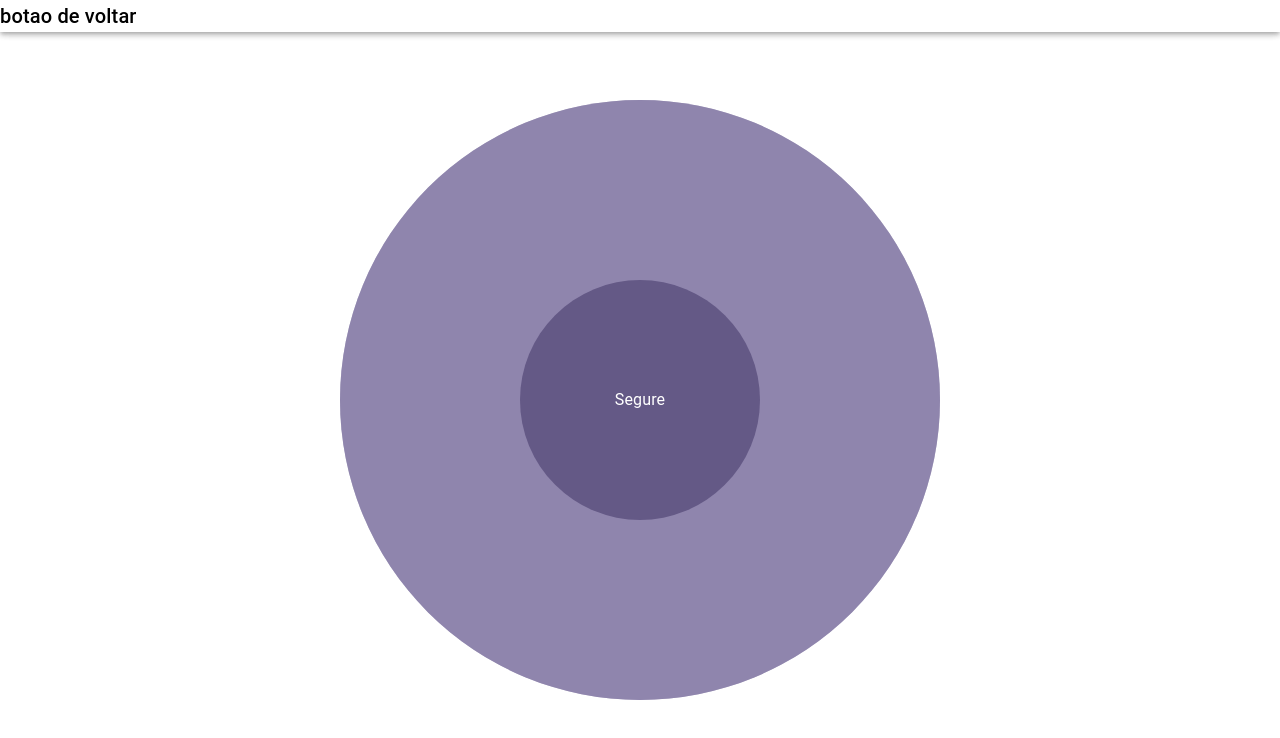
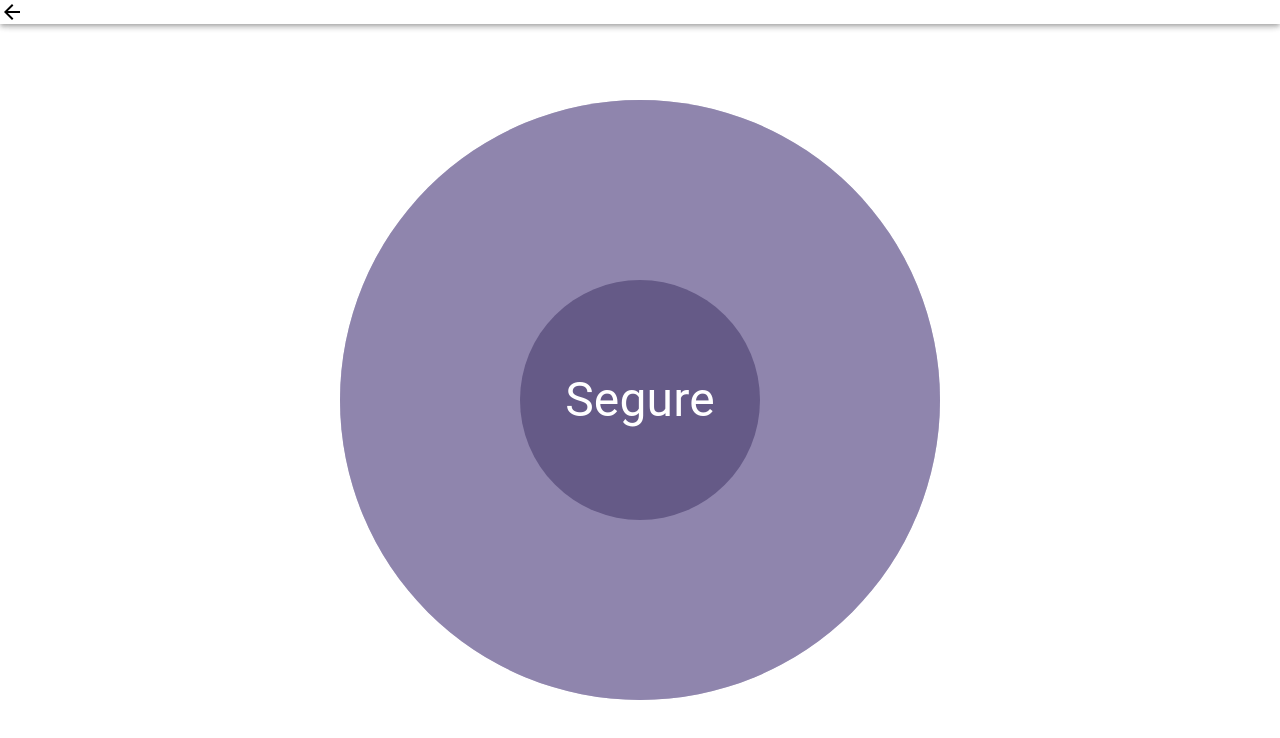
Before and after one commit to rodnei0/Respire, a React (Create React App) app in the folder front-end/: page /methods in a window 1280 px wide. Shown: the top 738 px of the page. Built offline with nearby package versions, Linux system fonts and the light colour scheme; the HTML template or start-up script is replaced by a standard one.

Commit message:
bug fixes and theme improovements

```diff
--- a/front-end/src/App.jsx
+++ b/front-end/src/App.jsx
@@ -1,15 +1,33 @@
 import { Route, Routes, BrowserRouter } from 'react-router-dom';
+import { createTheme, ThemeProvider } from '@mui/material/styles';
 import Home from './pages/Home';
 import Methods from './pages/Methods';
 
 function App() {
+	const theme = createTheme({
+		palette: {
+		  primary: {
+			main: "#655A87",
+			lighter: "#8F85AD",
+			xlighter: "#C7C2D6"
+		  },
+		  secondary: {
+			main: '#B6DC76',
+			lighter: "#C3E28D",
+			xlighter: "#DDEEBE"
+		  },
+		},
+	});
+
 	return (
+		<ThemeProvider theme={theme}>
 			<BrowserRouter>
 				<Routes>
 					<Route path="/" element={<Home />} />
 					<Route path="/methods" element={<Methods />} />
 				</Routes>
 			</BrowserRouter>
+		</ThemeProvider>
 	);
 }
 
--- a/front-end/src/pages/Home/index.jsx
+++ b/front-end/src/pages/Home/index.jsx
@@ -21,7 +21,7 @@ export default function Home() {
                     <Grid item sx={{ height: '48%', width: '100%'}}>
                         <Card
                             onClick={() => navigate('/methods')}
-                            sx={{ bgcolor: '#655A87', height: '100%', display: 'flex', alignItems: 'center', justifyContent: 'center', '&:hover': {cursor: 'pointer'}}}
+                            sx={{ bgcolor: 'primary.main', height: '100%', display: 'flex', alignItems: 'center', justifyContent: 'center', '&:hover': {cursor: 'pointer'}}}
                         >
                             <CardContent>
                                 <Typography variant='h5' align='center'>
@@ -36,7 +36,7 @@ export default function Home() {
                     <Grid item sx={{ height: '48%', width: '100%'}}>
                         <Card
                             onClick={() => navigate('/methods')}
-                            sx={{ bgcolor: 'secondary.light', height: '100%', display: 'flex', alignItems: 'center', justifyContent: 'center', '&:hover': {cursor: 'pointer'}}}
+                            sx={{ bgcolor: 'secondary.main', height: '100%', display: 'flex', alignItems: 'center', justifyContent: 'center', '&:hover': {cursor: 'pointer'}}}
                         >
                             <CardContent>
                                 <Typography variant='h5' align='center'>
--- a/front-end/src/pages/Methods/index.jsx
+++ b/front-end/src/pages/Methods/index.jsx
@@ -1,7 +1,7 @@
 import * as React from 'react';
 import { Typography, AppBar, Paper, Box, Card, CardActions, CardContent, CardMedia, CssBaseline, Grid, Toolbar, Container } from '@mui/material';
 import { BottomNavigation, BottomNavigationAction } from '@mui/material';
-import { Widgets, Assessment } from '@mui/icons-material';
+import { ArrowBack } from '@mui/icons-material';
 import { Link as RouterLink, useNavigate } from "react-router-dom";
 import { styled } from '@mui/material/styles';
 import { keyframes } from '@emotion/react';
@@ -32,6 +32,8 @@ export default function Methods() {
     const [animation, setAnimation] = React.useState(keyframes);
     const [step, setStep] = React.useState('');
     const [stepTime, setStepTime] = React.useState(breatheInTime)
+	const navigate = useNavigate();
+
 
     React.useEffect(() => {
         BreathAnimation(breatheInTime, holdTime, breatheOutTime, setAnimation, setStep, setStepTime);
@@ -44,14 +46,12 @@ export default function Methods() {
         <Container sx={{ height: '100vh', pt: 5, pb: 5}} disableGutters={true}>
             <CssBaseline />
             <AppBar sx={{ position: 'fixed', top: 0, left: 0, right: 0, bgcolor: '#ffffff'}}>
-                <Typography variant='h6' color='black'>
-                    botao de voltar
-                </Typography>
+                <ArrowBack onClick={() => {navigate(-1)}} sx={{color: 'black'}}></ArrowBack>
             </AppBar>
             <Container sx={{ height: '100%', display: 'flex', alignItems: 'center', justifyContent: 'center'}}>
-                <InnerCircle>{step}</InnerCircle>
-                <BreathCircle animation={animation} stepTime={stepTime}></BreathCircle>
-                <OuterCircle></OuterCircle>
+                <InnerCircle sx={{bgcolor: 'primary.main'}}>{step}</InnerCircle>
+                <BreathCircle sx={{bgcolor: 'primary.lighter'}} animation={animation} stepTime={stepTime}></BreathCircle>
+                <OuterCircle sx={{bgcolor: 'primary.xlighter'}}></OuterCircle>
             </Container>
         </Container>
     );
@@ -106,7 +106,6 @@ const BreathCircle = styled(Box)`
     height: 30vw;
     max-height: 75vh;
     max-width: 75vh;
-    background: #8F85AD;
     border-radius: 50%;
     animation: ${props => props.animation && props.animation} ${props => props.stepTime && props.stepTime+'ms'} linear;
     position: absolute;
@@ -124,12 +123,12 @@ const InnerCircle = styled(Box)`
     justify-content: center;
 
     color: #ffffff;
+    font-size: clamp(1rem, 5vw, 3rem);
 
     width: 30vw;
     height: 30vw;
     max-height: 30vh;
     max-width: 30vh;
-    background: #645986;
     border-radius: 50%;
 
     position: absolute;
@@ -146,7 +145,6 @@ const OuterCircle = styled(Box)`
     height: 75vw;
     max-height: 75vh;
     max-width: 75vh;
-    background: #C7C2D6;
     border-radius: 50%;
     position: absolute;
     margin-left: auto;
--- /dev/null
+++ b/package.json
@@ -0,0 +1,5 @@
+{
+  "dependencies": {
+    "@mui/styles": "^5.8.0"
+  }
+}
```
Also changed, not shown: 1 other file (tests, documents, lock files or other folders).
